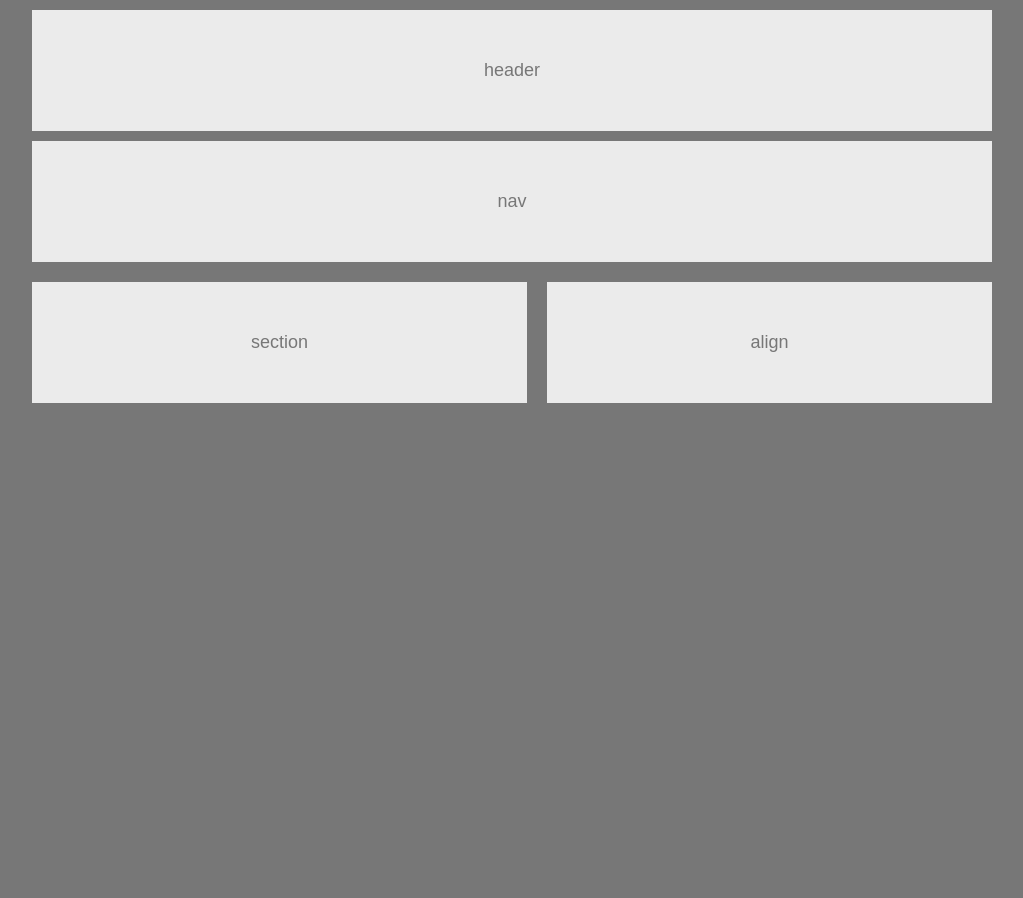
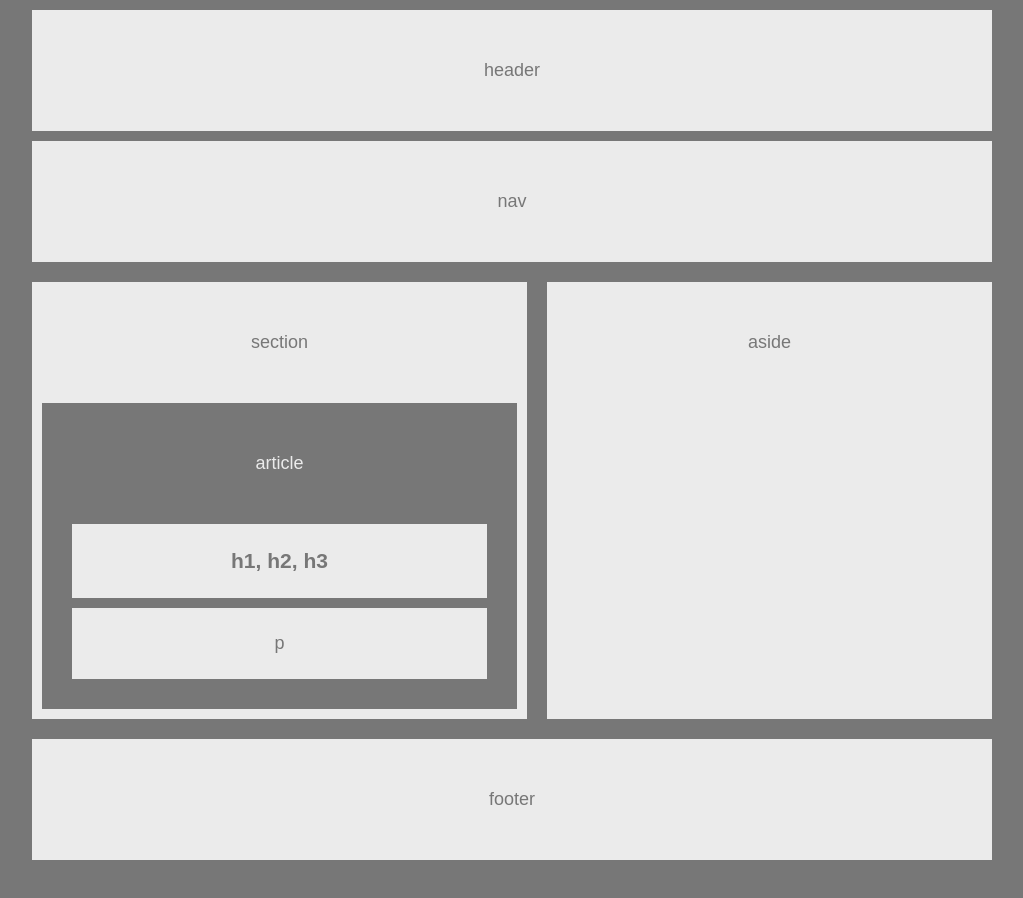
Before and after one commit to AlexRhee/HW-Wireframe, a plain HTML site: page index.html in a window 1280 px wide. Shown: the whole page, without its empty margins (128-1151 px from the left). Before the commit the page ends 800 px from the top, so only its background shows below. Drawn offline with Linux system fonts and the light colour scheme.

Commit message:
second draft

```diff
--- a/index.html
+++ b/index.html
@@ -15,10 +15,21 @@
 
     <div class="largecontainer">
 
-            <section id="left">section</section>
+            <section id="left">
+                section
+                <article>
+                    article
+                    <h3>h1, h2, h3</h3>
+                    <p>p</p>
+                </article>
 
-            <align>align</align>
+            </section>
+
+
+            <align>aside</align>
     </div>
+
+    <footer>footer</footer>
 </body>
 
 </html>
--- a/style.css
+++ b/style.css
@@ -13,19 +13,13 @@ body {
     background-color: #777;
 }
 
-header, nav {
+header, nav, footer {
     background-color:#ebebeb;
     margin: 10px auto 10px auto;
     width: 960px;
-}
-
-header {
     padding: 50px;
 }
 
-nav {
-    padding: 50px;
-}
 
 .largecontainer {
     width: 960px;
@@ -37,7 +31,7 @@ nav {
 #left {
     background-color:#ebebeb;
     float: left;
-    padding: 50px;
+    padding: 50px 10px 10px 10px;
     margin:10px 10px 10px auto;
     width: 495px;
 }
@@ -47,4 +41,24 @@ align {
     padding: 50px;
     margin: 10px auto 10px 10px;
     width: 445px;
+    height: 437px;
 }
+article {
+    background-color: #777;
+    color: #ebebeb;
+    padding: 50px 20px 20px 20px;
+    margin-top: 50px;
+}
+h3, p {
+    background-color:#ebebeb;
+    color: #777;
+    padding: 25px;
+    margin: 10px;
+}
+h3 {
+    margin-top: 50px;
+}
+
+footer {
+    margin-bottom: 100px;
+}
```
